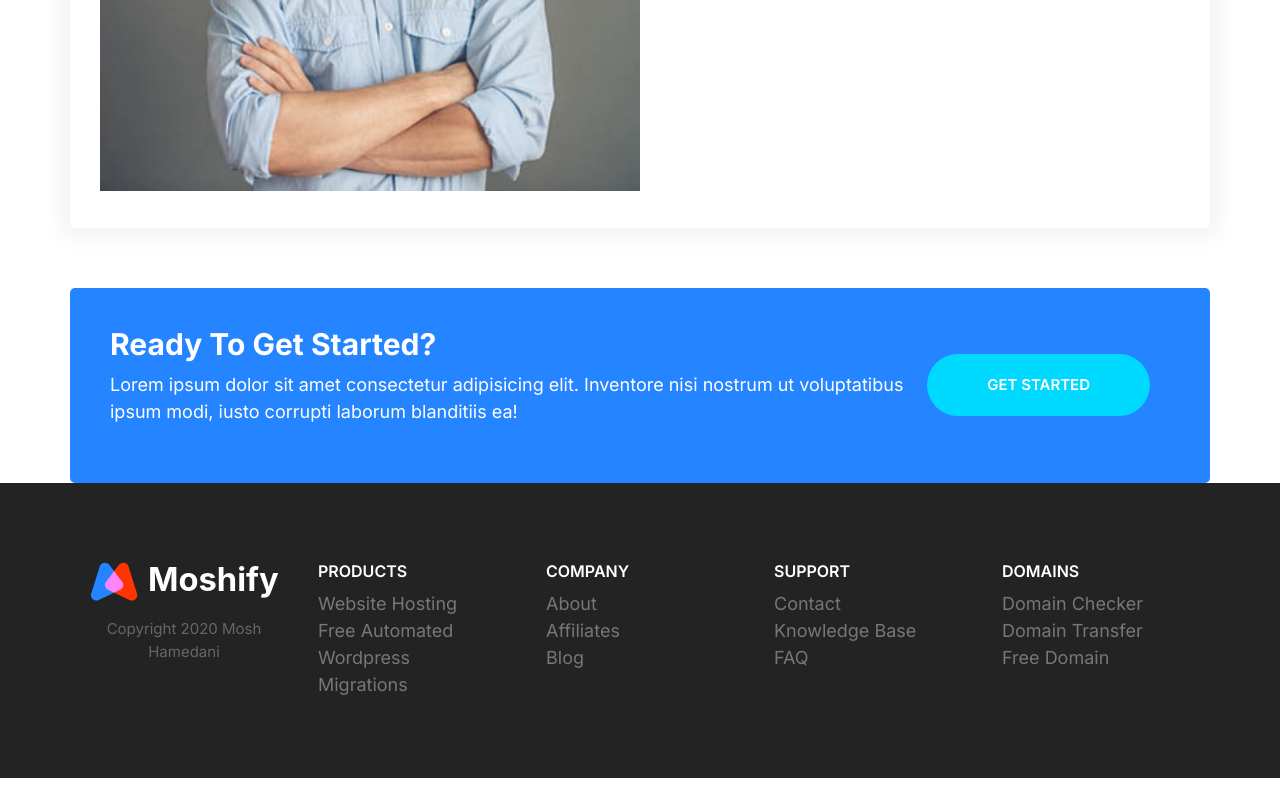
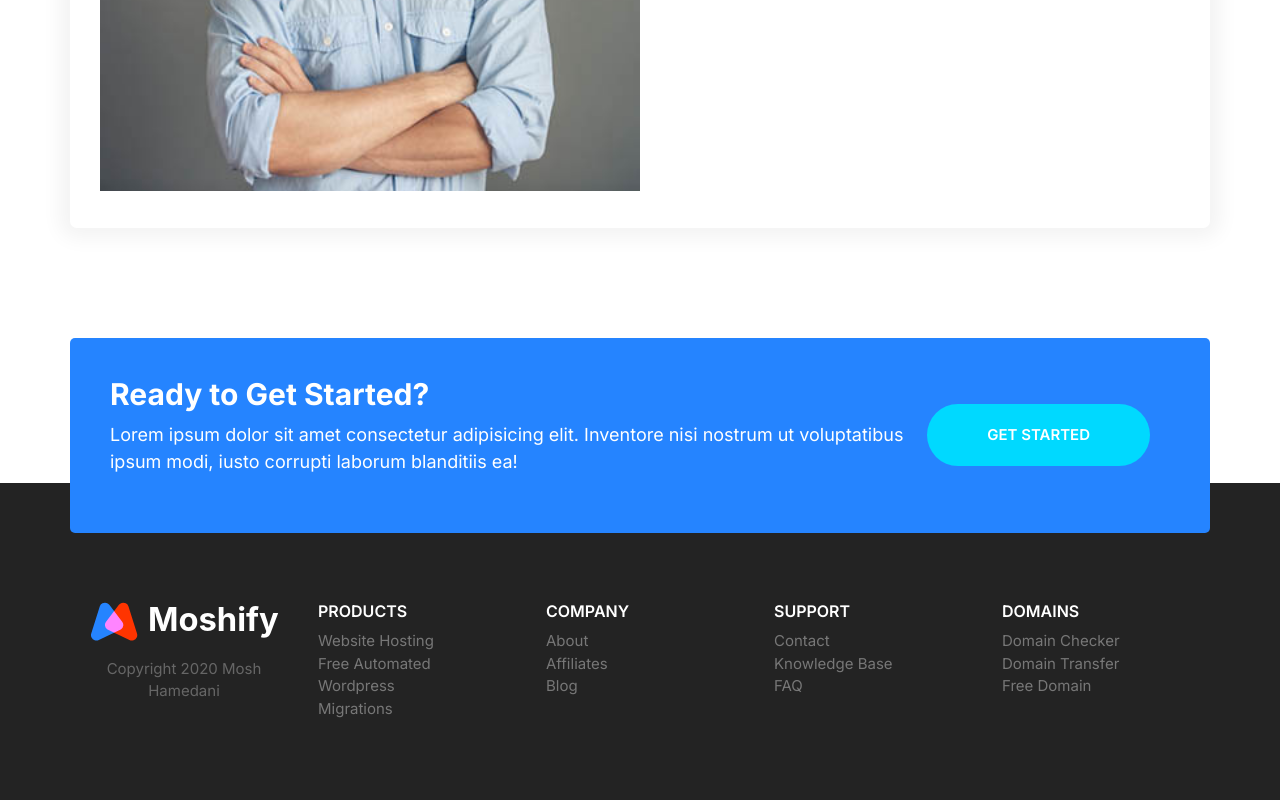
Before and after one commit to samunyberg/moshify, a website built with Parcel: page index.html in a window 1280 px wide. Shown: the part 5020-5820 px from the top of the page. Before the commit the page ends 5798 px from the top, so only its background shows below. Built offline with nearby package versions, Linux system fonts and the light colour scheme.

Commit message:
Fix signup-callout.

```diff
--- a/css/styles.css
+++ b/css/styles.css
@@ -1,4 +1,4 @@
-@import './normalize.css';
+@import "./normalize.css";
 
 :root {
   --color-primary: #2584ff;
@@ -541,6 +541,10 @@ a {
   border-radius: 5px;
 }
 
+.callout-signup {
+  transform: translateY(5rem);
+}
+
 .callout--primary {
   background: var(--color-primary);
   color: #fff;
@@ -817,6 +821,7 @@ a {
 /* Footer */
 .footer {
   background: #232323;
+  padding-top: 10rem;
 }
 
 .footer a {
@@ -850,6 +855,10 @@ a {
 }
 
 @media screen and (min-width: 768px) {
+.footer {
+  font-size: 1.5rem;
+}
+
   .footer__sections {
     grid-template-columns: repeat(auto-fit, minmax(10rem, 1fr));
   }
--- a/index.html
+++ b/index.html
@@ -318,7 +318,7 @@
         <div class="callout callout--primary callout-signup">
             <div class="grid grid grid--1x2">
                 <div class="callout__content">
-                    <h2 class="callout__heading">Ready To Get Started?</h2>
+                    <h2 class="callout__heading">Ready to Get Started?</h2>
                     <p>
                         Lorem ipsum dolor sit amet consectetur adipisicing elit. Inventore nisi nostrum ut voluptatibus
                         ipsum modi, iusto corrupti laborum blanditiis ea!
```
